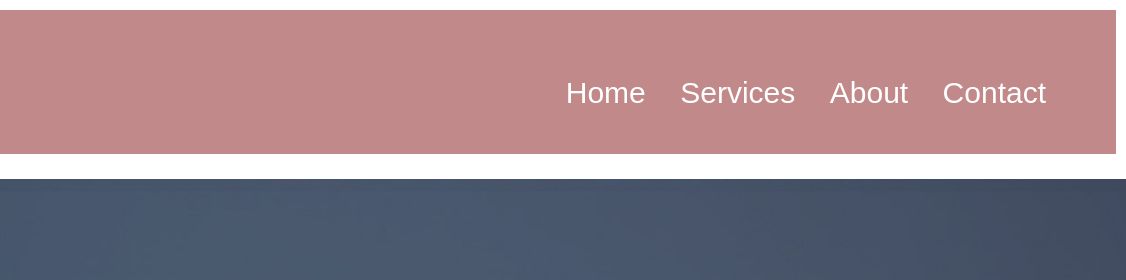
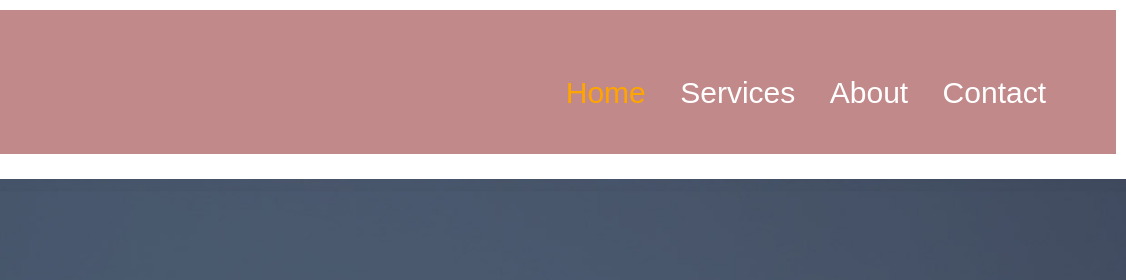
Before and after one commit to rajtushal/freelancer, a plain HTML site: page index.html in a window 1280 px wide. Shown: the top 280 px of the page, 154-1280 px from the left. Drawn offline with Linux system fonts and the light colour scheme.

Commit message:
AHover
Home Hover active

```diff
--- a/index.html
+++ b/index.html
@@ -13,7 +13,7 @@
 			<img class="img1" src="logo.jpg" width="90" height="140" style="padding-left: 50px;">
 			<nav class="nav1">
 				<ul id="HMenu">
-					<li><a href="#Home">Home</a></li>
+					<li><a style="color:orange" href="#Home">Home</a></li>
 					<li><a href="#services">Services</a></li>
 					<li><a href="#About">About</a></li>
 					<li><a href="#contact">Contact</a></li>
```
